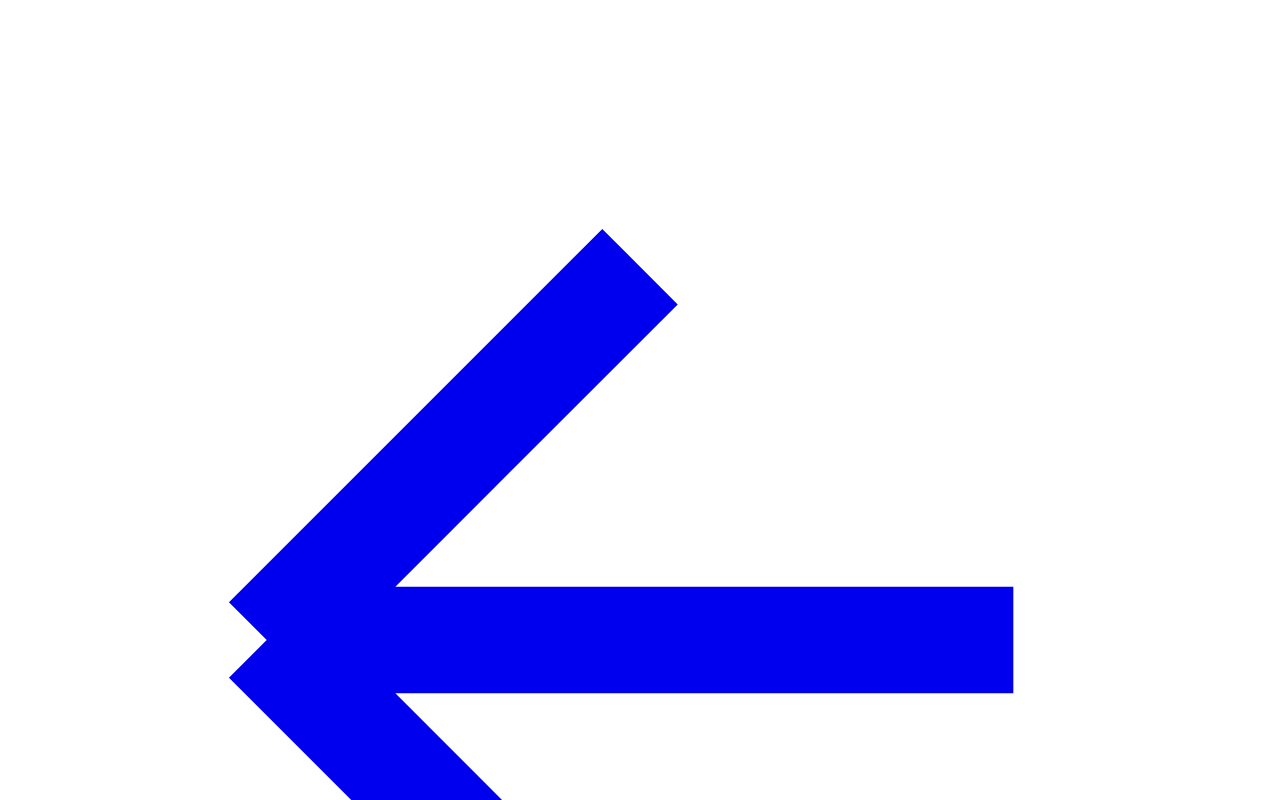
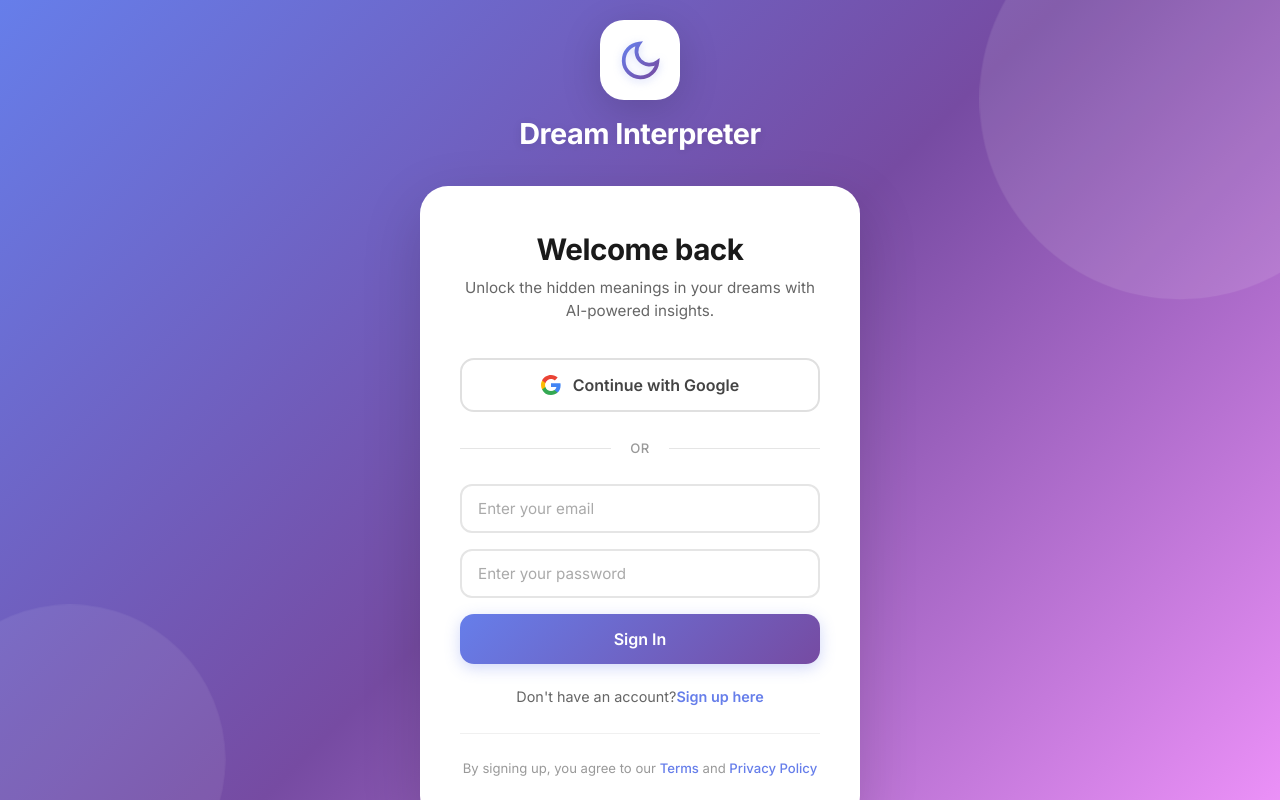
Before and after one commit to erodion4776/dreamgate-app., a React (Create React App) app: page /login in a window 1280 px wide. Built offline with nearby package versions, Linux system fonts and the light colour scheme; no server answers.

Commit message:
Add files via upload

```diff
--- a/src/styles/login.css
+++ b/src/styles/login.css
@@ -1 +1,353 @@
-/* Copy all the login page specific styles from login.html */
+/* Login Page Styles */
+.login-page {
+  font-family: 'Inter', -apple-system, BlinkMacSystemFont, 'Segoe UI', sans-serif;
+  background: linear-gradient(135deg, #667eea 0%, #764ba2 50%, #f093fb 100%);
+  min-height: 100vh;
+  display: flex;
+  justify-content: center;
+  align-items: center;
+  padding: 20px;
+  position: relative;
+  overflow: hidden;
+}
+
+.login-page::before {
+  content: '';
+  position: absolute;
+  width: 400px;
+  height: 400px;
+  background: rgba(255, 255, 255, 0.1);
+  border-radius: 50%;
+  top: -100px;
+  right: -100px;
+  animation: float 6s ease-in-out infinite;
+}
+
+.login-page::after {
+  content: '';
+  position: absolute;
+  width: 300px;
+  height: 300px;
+  background: rgba(255, 255, 255, 0.08);
+  border-radius: 50%;
+  bottom: -80px;
+  left: -80px;
+  animation: float 8s ease-in-out infinite reverse;
+}
+
+.container {
+  position: relative;
+  z-index: 1;
+  width: 100%;
+  max-width: 440px;
+}
+
+.back-to-home {
+  position: absolute;
+  top: -50px;
+  left: 0;
+  color: white;
+  text-decoration: none;
+  display: flex;
+  align-items: center;
+  gap: 8px;
+  font-size: 0.95rem;
+  opacity: 0.9;
+  transition: all 0.3s ease;
+}
+
+.back-to-home:hover {
+  opacity: 1;
+  transform: translateX(-5px);
+}
+
+.back-to-home svg {
+  width: 20px;
+  height: 20px;
+}
+
+.logo-header {
+  text-align: center;
+  margin-bottom: 35px;
+  animation: fadeInDown 0.6s ease-out;
+}
+
+.logo {
+  width: 80px;
+  height: 80px;
+  background: white;
+  border-radius: 24px;
+  display: inline-flex;
+  align-items: center;
+  justify-content: center;
+  box-shadow: 0 10px 40px rgba(0, 0, 0, 0.15);
+  margin-bottom: 16px;
+}
+
+.logo svg {
+  filter: drop-shadow(0 2px 4px rgba(102, 126, 234, 0.3));
+}
+
+.app-title {
+  font-size: 1.8rem;
+  font-weight: 700;
+  color: white;
+  text-shadow: 0 2px 10px rgba(0, 0, 0, 0.1);
+  letter-spacing: -0.5px;
+}
+
+.login-card {
+  background: white;
+  padding: 45px 40px;
+  border-radius: 28px;
+  box-shadow: 0 20px 60px rgba(0, 0, 0, 0.15);
+  animation: fadeInUp 0.6s ease-out 0.2s backwards;
+}
+
+.login-card h1 {
+  font-size: 1.85rem;
+  font-weight: 700;
+  color: #1a1a1a;
+  margin-bottom: 10px;
+  text-align: center;
+  letter-spacing: -0.5px;
+}
+
+.tagline {
+  font-size: 0.95rem;
+  color: #666;
+  text-align: center;
+  margin-bottom: 35px;
+  line-height: 1.5;
+}
+
+.pending-dream-notice {
+  background: var(--primary-gradient);
+  color: white;
+  padding: 12px 16px;
+  border-radius: 12px;
+  margin-bottom: 20px;
+  font-size: 0.9rem;
+  text-align: center;
+  animation: pulse 2s infinite;
+}
+
+.google-button {
+  width: 100%;
+  background: white;
+  color: #444;
+  border: 2px solid #e0e0e0;
+  padding: 15px 24px;
+  border-radius: 14px;
+  font-size: 1rem;
+  font-weight: 600;
+  cursor: pointer;
+  display: flex;
+  align-items: center;
+  justify-content: center;
+  gap: 12px;
+  transition: all 0.3s ease;
+  position: relative;
+  overflow: hidden;
+}
+
+.google-button::before {
+  content: '';
+  position: absolute;
+  top: 0;
+  left: -100%;
+  width: 100%;
+  height: 100%;
+  background: linear-gradient(90deg, transparent, rgba(255, 255, 255, 0.8), transparent);
+  transition: left 0.5s;
+}
+
+.google-button:hover::before {
+  left: 100%;
+}
+
+.google-button:hover {
+  transform: translateY(-2px);
+  box-shadow: 0 8px 20px rgba(0, 0, 0, 0.1);
+  border-color: #667eea;
+}
+
+.google-button:active {
+  transform: translateY(0);
+}
+
+.google-button:disabled {
+  opacity: 0.6;
+  cursor: not-allowed;
+  transform: none;
+}
+
+.divider {
+  text-align: center;
+  margin: 28px 0;
+  color: #999;
+  font-size: 0.82rem;
+  position: relative;
+  font-weight: 500;
+  text-transform: uppercase;
+  letter-spacing: 0.5px;
+}
+
+.divider::before,
+.divider::after {
+  content: '';
+  position: absolute;
+  top: 50%;
+  width: 42%;
+  height: 1px;
+  background: #e5e5e5;
+}
+
+.divider::before {
+  left: 0;
+}
+
+.divider::after {
+  right: 0;
+}
+
+.email-form {
+  margin-bottom: 24px;
+}
+
+.input-group {
+  margin-bottom: 16px;
+}
+
+.input-group input {
+  width: 100%;
+  padding: 13px 16px;
+  border: 2px solid #e5e5e5;
+  border-radius: 12px;
+  font-size: 0.95rem;
+  transition: all 0.3s ease;
+  font-family: inherit;
+}
+
+.input-group input:focus {
+  outline: none;
+  border-color: #667eea;
+  box-shadow: 0 0 0 3px rgba(102, 126, 234, 0.1);
+}
+
+.input-group input::placeholder {
+  color: #aaa;
+}
+
+.submit-button {
+  width: 100%;
+  background: var(--primary-gradient);
+  color: white;
+  border: none;
+  padding: 15px 24px;
+  border-radius: 14px;
+  font-size: 1rem;
+  font-weight: 600;
+  cursor: pointer;
+  transition: all 0.3s ease;
+  box-shadow: 0 4px 15px rgba(102, 126, 234, 0.3);
+}
+
+.submit-button:hover {
+  transform: translateY(-2px);
+  box-shadow: 0 6px 25px rgba(102, 126, 234, 0.4);
+}
+
+.submit-button:active {
+  transform: translateY(0);
+}
+
+.submit-button:disabled {
+  opacity: 0.6;
+  cursor: not-allowed;
+  transform: none;
+}
+
+.toggle-auth {
+  text-align: center;
+  margin-top: 20px;
+  font-size: 0.9rem;
+  color: #666;
+}
+
+.toggle-auth a {
+  color: #667eea;
+  text-decoration: none;
+  font-weight: 600;
+  transition: color 0.2s;
+}
+
+.toggle-auth a:hover {
+  color: #764ba2;
+  text-decoration: underline;
+}
+
+.footer-text {
+  text-align: center;
+  font-size: 0.82rem;
+  color: #999;
+  line-height: 1.6;
+  margin-top: 28px;
+  padding-top: 24px;
+  border-top: 1px solid #f0f0f0;
+}
+
+.footer-text a {
+  color: #667eea;
+  text-decoration: none;
+  font-weight: 500;
+  transition: color 0.2s;
+}
+
+.footer-text a:hover {
+  color: #764ba2;
+  text-decoration: underline;
+}
+
+.error-message {
+  background: #fef2f2;
+  border: 1px solid #fecaca;
+  color: #dc2626;
+  padding: 12px 16px;
+  border-radius: 10px;
+  margin-top: 16px;
+  font-size: 0.88rem;
+  text-align: center;
+  animation: shake 0.5s;
+}
+
+.success-message {
+  background: #f0fdf4;
+  border: 1px solid #bbf7d0;
+  color: #16a34a;
+  padding: 12px 16px;
+  border-radius: 10px;
+  margin-top: 16px;
+  font-size: 0.88rem;
+  text-align: center;
+  animation: fadeIn 0.5s;
+}
+
+/* Mobile Responsive */
+@media (max-width: 480px) {
+  .login-card {
+    padding: 35px 28px;
+  }
+
+  .login-card h1 {
+    font-size: 1.6rem;
+  }
+
+  .tagline {
+    font-size: 0.9rem;
+  }
+
+  .back-to-home {
+    top: -40px;
+  }
+}
```
